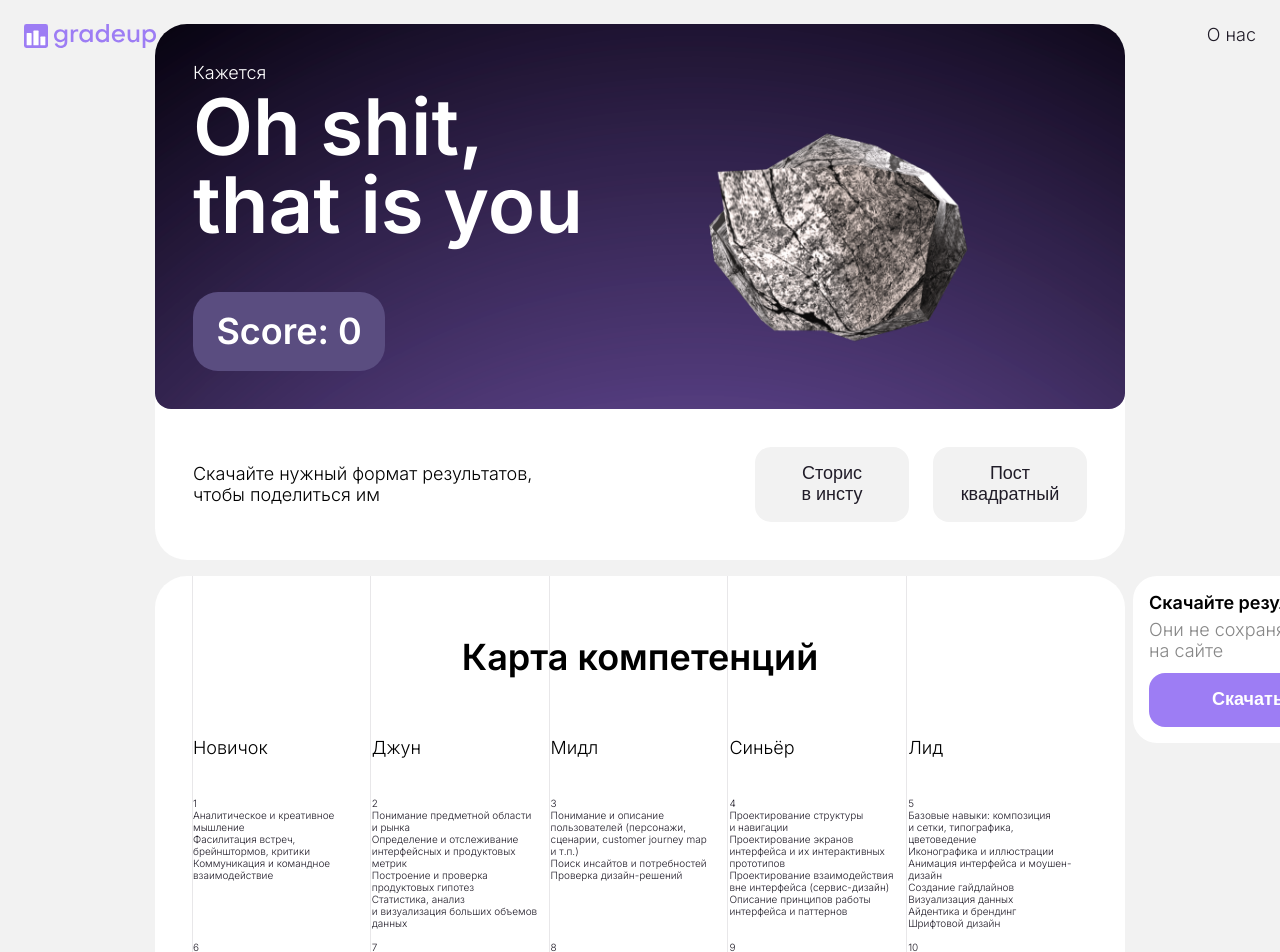
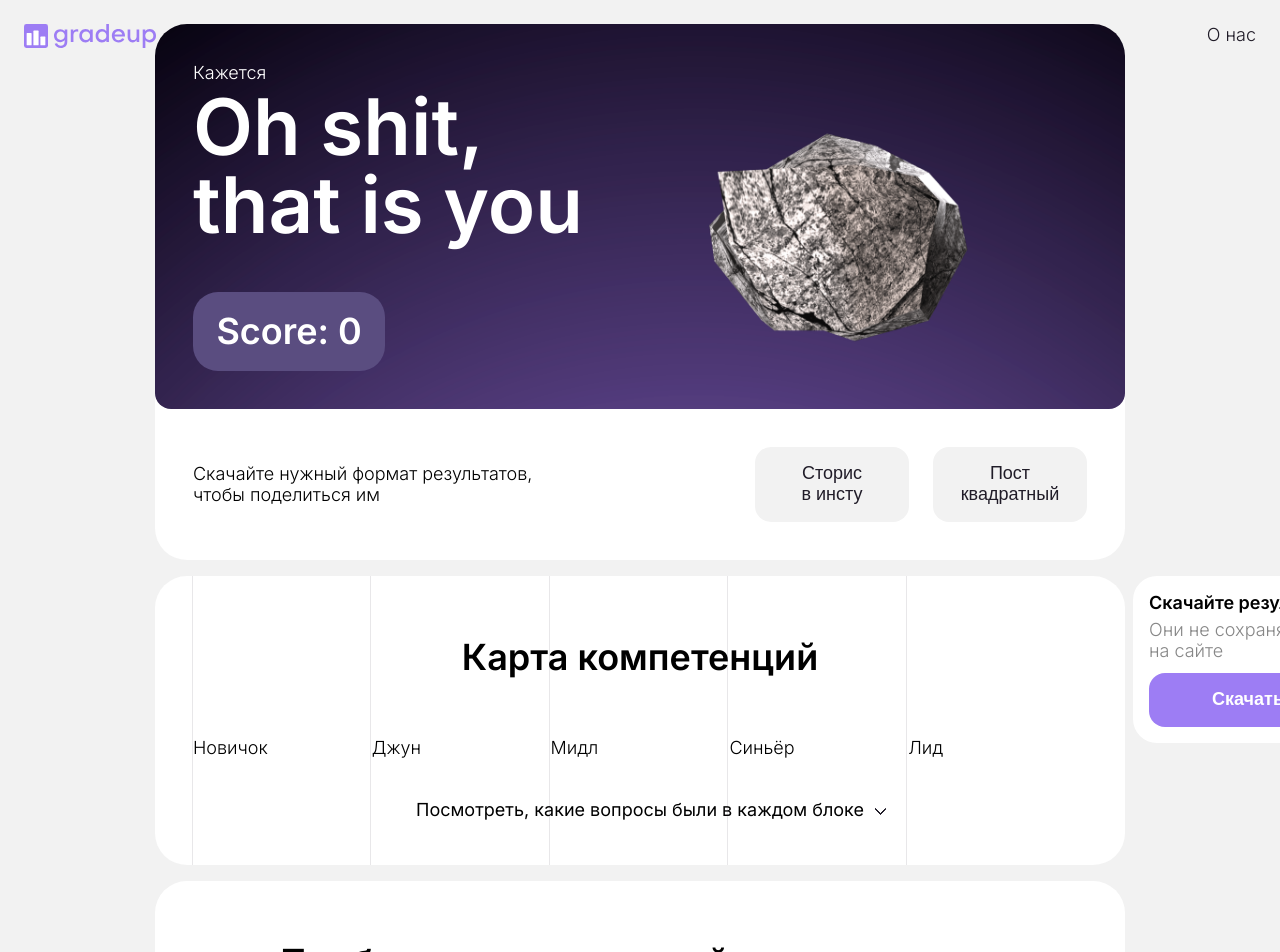
Before and after one commit to mrvotum/gradeup, an Angular app: page /results in a window 1280 px wide. Shown: the top 952 px of the page. Built offline with nearby package versions, Linux system fonts and the light colour scheme.

Commit message:
На страницу результатов дообавлен аккордион

```diff
--- a/src/app/card-result/card-result.component.html
+++ b/src/app/card-result/card-result.component.html
@@ -1,14 +1,14 @@
 <div id="content" #content>
   <div class="card card--np">
     <div class="result" style="background-size: cover;">
-      <h1 class="result__info" *ngIf="service.levelGrade.levelName === 'Beginner'; else kek">
+      <h1 class="result__info" *ngIf="service.levelGrade.levelName === 'Beginner'; else easterEgg">
         <span class="subtitle">Кажется</span>
         <span class="title">Oh shit,</span>
         <span class="result__level">that is you</span>
       </h1>
 
-      <!-- Нужен для события, когда сверху прилетает false -->
-      <ng-template #kek>
+      <!-- Нужен для события, когда сверху прилетает false и результатов совсем нет/до 100 баллов -->
+      <ng-template #easterEgg>
         <h1 class="result__info">
           <span class="subtitle">Кажется</span>
           <span class="title">You are</span>
@@ -64,10 +64,21 @@
         <!-- <span style="position: absolute;left: 20px;top: 50%;transform: translateY(-50%);">{{ bar.categoryTotalScore }} из {{ bar.categoryMaxScore }}</span> -->
       </div>
     </div>
-    <div class="competence-map__legend">
-      <div class="competence-map__legend-el" *ngFor="let block of testDB; let j = index">
-        <p>{{ j + 1 }}</p>
-        <p *ngFor="let question of block.questions; let j = index" [innerHTML]="question.title"></p>
+    <div class="accordion">
+      <div class="accordion__content" [class.is-open]="accordionIsOpen">
+        <div class="competence-map__legend">
+          <div class="competence-map__legend-el" *ngFor="let block of testDB; let j = index">
+            <p>{{ j + 1 }}</p>
+            <p *ngFor="let question of block.questions; let j = index" [innerHTML]="question.title"></p>
+          </div>
+        </div>
+      </div>
+      <div class="accordion__btn" [class.is-open]="accordionIsOpen" (click)="accordionToggle()">
+        <span class="accordion__btn-title" *ngIf="accordionIsOpen; else accordionOpenedTitle">Скрыть</span>
+        <!-- Если вкладка закрыта, то меняем текст -->
+        <ng-template #accordionOpenedTitle>
+          <span class="accordion__btn-title">Посмотреть, какие вопросы были в&nbsp;каждом блоке</span>
+        </ng-template>
       </div>
     </div>
 
--- a/src/app/card-result/card-result.component.scss
+++ b/src/app/card-result/card-result.component.scss
@@ -261,6 +261,46 @@
 	}
 }
 
+.accordion {
+	&__btn {
+		display: flex;
+		justify-content: center;
+		margin-top: 40px;
+
+		&-title {
+			position: relative;
+			cursor: pointer;
+			font-weight: 400;
+
+			&::before {
+				position: absolute;
+				content: '';
+				top: 50%;
+				left: calc(100% + 12px);
+				width: 7px;
+				height: 7px;
+				border: 2px solid var(--color-black);
+				border-radius: 2px;
+				border-top: none;
+				border-right: none;
+				transform: translateY(-50%) rotate(-45deg);
+			}
+		}
+
+		&.is-open .accordion__btn-title::before {
+			transform: translateY(calc(-50% + 4px)) rotate(135deg);
+		}
+	}
+
+	&__content {
+		display: none;
+
+		&.is-open {
+			display: block;
+		}
+	}
+}
+
 @media screen and (max-width: 800px) {
   .result__info {
     font-size: 54px;
--- a/src/app/card-result/card-result.component.ts
+++ b/src/app/card-result/card-result.component.ts
@@ -12,6 +12,7 @@ import html2canvas from 'html2canvas';
 })
 export class CardResultComponent implements OnInit {
   testDB: any = null;
+  accordionIsOpen: boolean = false;
 
   constructor(
     public service: CardService,
@@ -63,4 +64,8 @@ export class CardResultComponent implements OnInit {
       cardFooter?.classList.add('card__footer--print-v');
     }
   }
+
+  accordionToggle() {
+    this.accordionIsOpen = !this.accordionIsOpen;
+  }
 }
```
